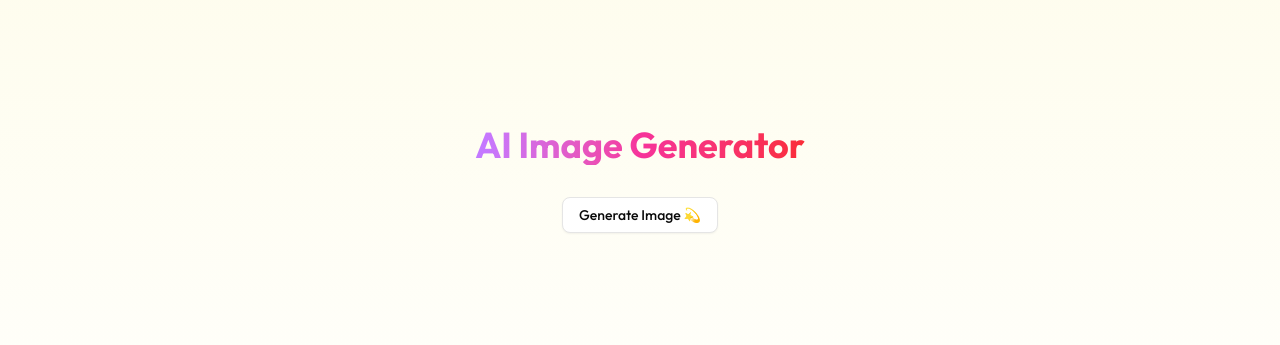
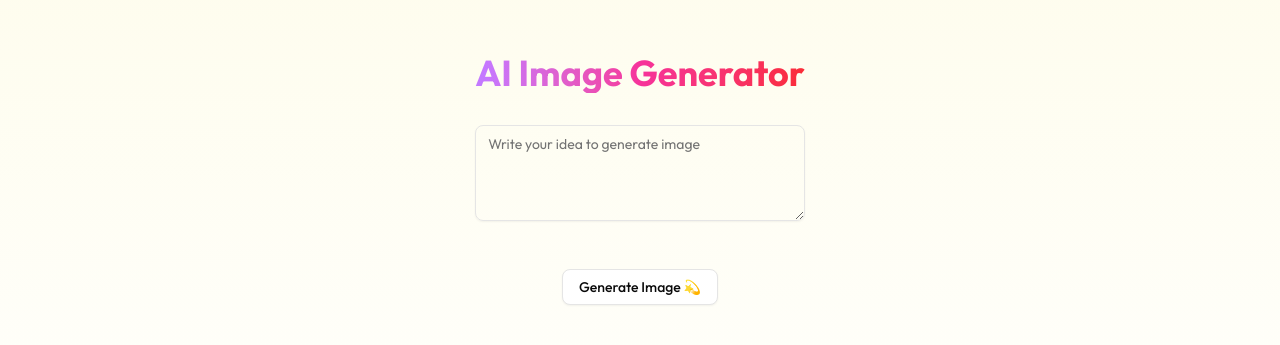
Before and after one commit to nilavtalukdar06/imagify, a Next.js app: page / in a window 1280 px wide. Shown: the part 221-566 px from the top of the page. Built offline with nearby package versions, Linux system fonts and the light colour scheme.

Commit message:
Added input accept user prompts

```diff
--- a/components/ImageComponent.jsx
+++ b/components/ImageComponent.jsx
@@ -4,12 +4,14 @@
 import Image from "next/image";
 import Loader from "./Loader";
 import { Button } from "@/components/ui/button";
+import { Textarea } from "./ui/textarea";
 
 export default function ImageComponent() {
   const [imageSrc, setImageSrc] = useState("");
   const [loading, setLoading] = useState(false);
   const [error, setError] = useState(false);
   const [disabled, setDisabled] = useState(false);
+  const [value, setValue] = useState("");
 
   const fetchData = async () => {
     try {
@@ -51,6 +53,16 @@
         <h1 className="text-center my-4 text-2xl sm:text-3xl lg:text-4xl font-bold bg-gradient-to-r from-purple-400 via-pink-500 to-red-500 text-transparent bg-clip-text">
           {imageSrc === "" ? "AI Image Generator" : "Generated Image"}
         </h1>
+      )}
+
+      {!error && !imageSrc && (
+        <Textarea
+          className="my-4 sm:my-8 bg-transparent"
+          placeholder="Write your idea to generate image"
+          value={value}
+          onChange={(e) => setValue(e.target.value)}
+          disabled={disabled}
+        />
       )}
 
       {loading ? (
--- /dev/null
+++ b/components/ui/textarea.jsx
@@ -0,0 +1,18 @@
+import * as React from "react";
+
+import { cn } from "@/lib/utils";
+
+function Textarea({ className, ...props }) {
+  return (
+    <textarea
+      data-slot="textarea"
+      className={cn(
+        "border-input placeholder:text-muted-foreground focus-visible:border-ring focus-visible:ring-ring/50 aria-invalid:ring-destructive/20 dark:aria-invalid:ring-destructive/40 aria-invalid:border-destructive dark:bg-input/30 flex field-sizing-content min-h-24 w-full rounded-md border bg-transparent px-3 py-2 text-base shadow-xs transition-[color,box-shadow] outline-none focus-visible:ring-[3px] disabled:cursor-not-allowed disabled:opacity-50 md:text-sm",
+        className
+      )}
+      {...props}
+    />
+  );
+}
+
+export { Textarea };
```
